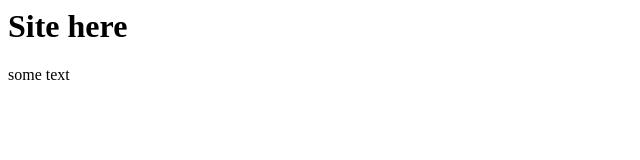
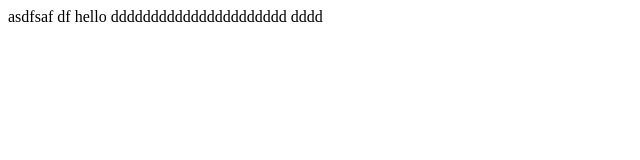
Before and after one commit to volodimirg/site, a plain HTML site: page index.html in a window 1280 px wide. Shown: the whole page, without its empty margins (0-640 px from the left). Drawn offline with Linux system fonts and the light colour scheme; files that its build step writes are made by us from their sources.

Commit message:
third commit

```diff
--- a/index.html
+++ b/index.html
@@ -6,8 +6,7 @@
 </head>
 <body>
 
-
-	<h1>Site here</h1>
-	<p>some text</p>
+	<p>asdfsaf df hello dddddddddddddddddddddd
+	  dddd</p>
 </body>
 </html>
```
